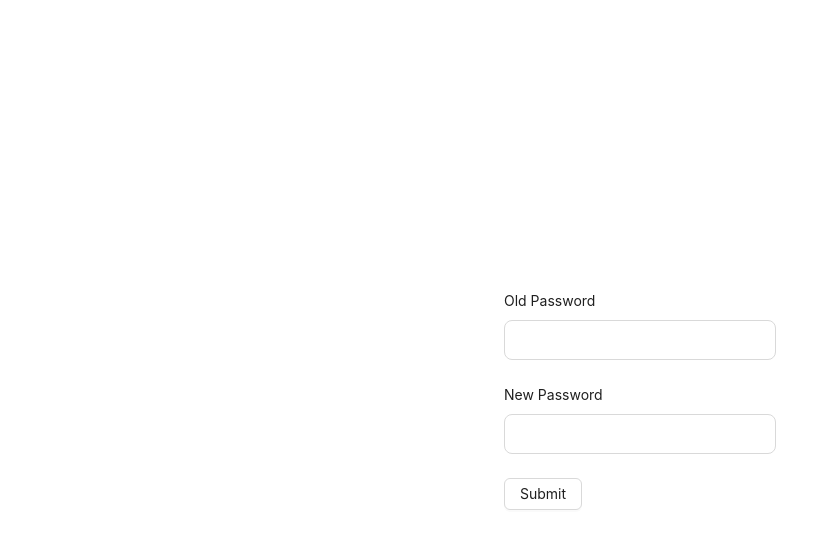
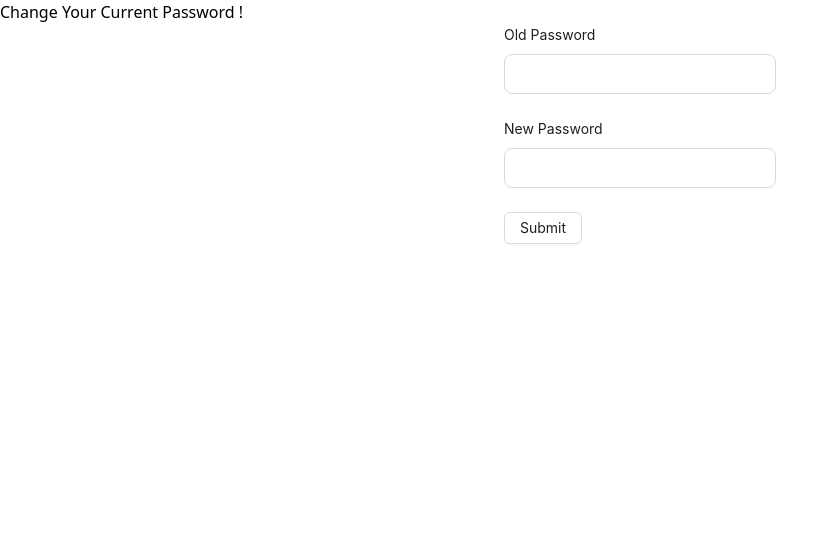
Before and after one commit to rakib8680/ph-university-client, a React (Vite) app: page /change-password in a window 1280 px wide. Shown: the top 548 px of the page, without its empty margins (0-838 px from the left). Built offline with nearby package versions, Linux system fonts and the light colour scheme.

Commit message:
Update ChangePassword and Login pages

```diff
--- a/src/pages/ChangePassword.tsx
+++ b/src/pages/ChangePassword.tsx
@@ -34,13 +34,18 @@ const ChangePassword = () => {
   };
 
   return (
-    <Row justify="center" align="middle" style={{ height: "100vh" }}>
+    <div className="flex flex-col justify-center items-center h-[100vh] gap-40">
+      <h1 className="text-center text-3xl text-slate-600 -mt-40">
+        Change Your Current Password !
+      </h1>
+      <Row justify="center" align="middle" style={{ height: "" }}>
         <PHForm onSubmit={handleSubmit}>
           <PHInput type="text" name="oldPassword" label="Old Password" />
           <PHInput type="text" name="newPassword" label="New Password" />
           <Button htmlType="submit">Submit</Button>
         </PHForm>
       </Row>
+    </div>
   );
 };
 
--- a/src/pages/Login.tsx
+++ b/src/pages/Login.tsx
@@ -15,7 +15,7 @@ const Login = () => {
 
   const defaultValues = {
     id: "2028010002",
-    password: "student123",
+    password: "student",
   };
 
   // login mutation
```
Lines whose indentation alone changed are shown as unchanged.
